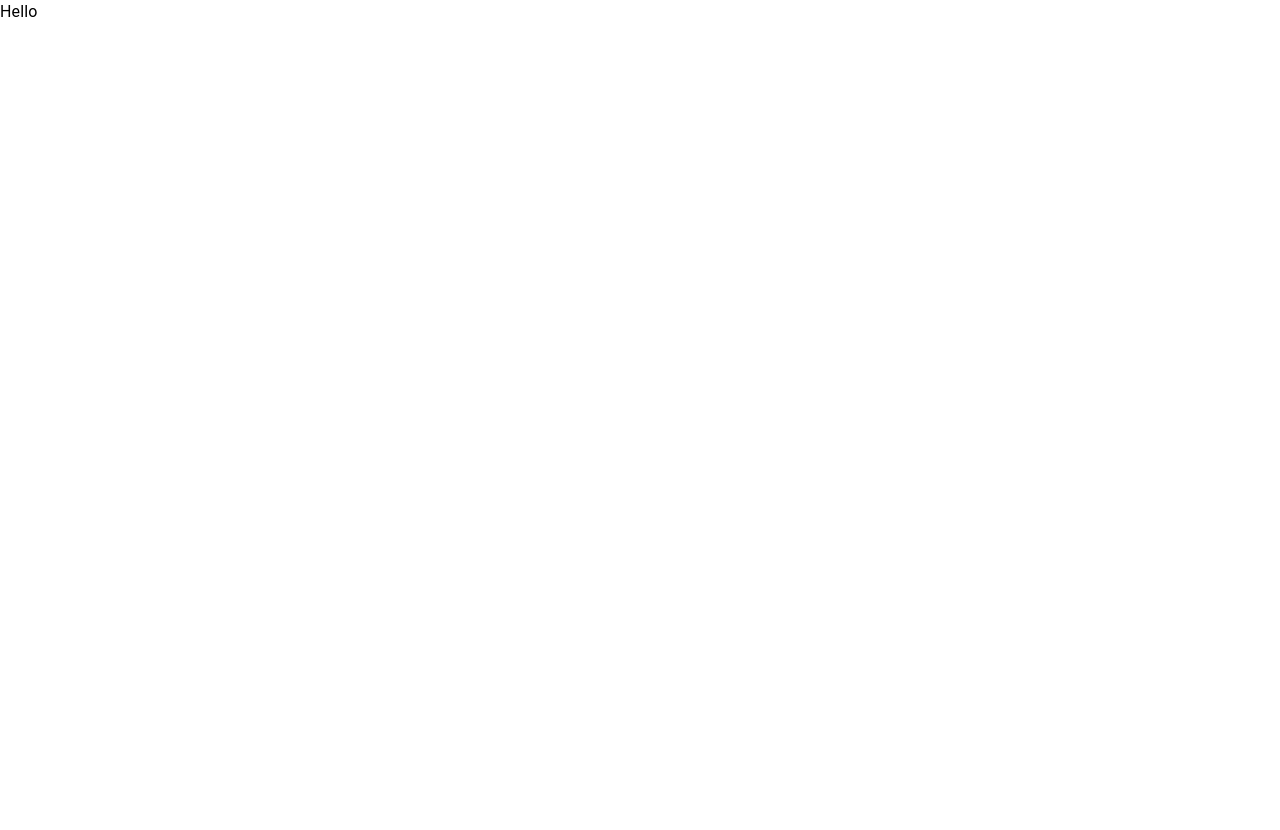
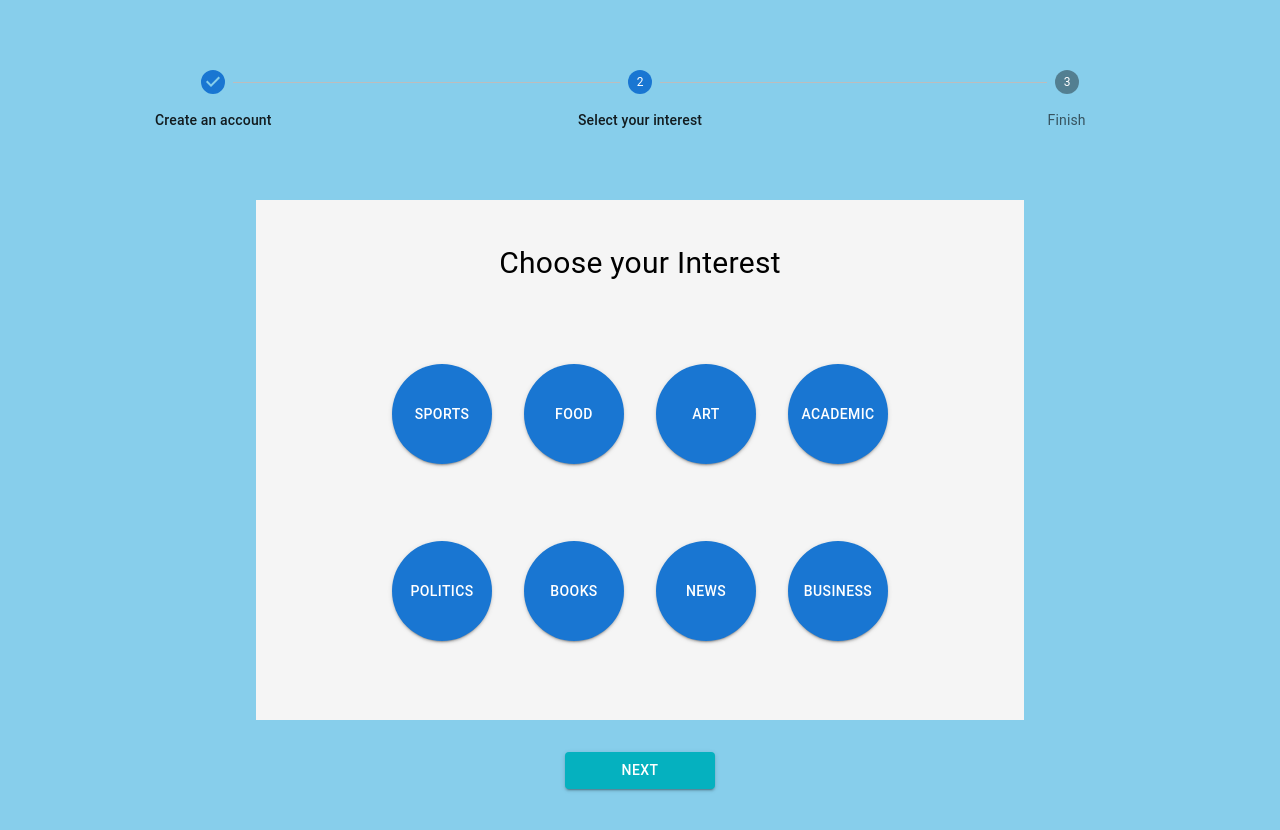
Before and after one commit to Nataquino/pnyx, a React (Create React App) app in the folder pnyx_frontend/: page /interest in a window 1280 px wide. Shown: the top 830 px of the page. Before the commit the page ends 800 px from the top, so only its background shows below. Built offline with nearby package versions, Linux system fonts and the light colour scheme.

Commit message:
feat: added interest page
might change the UI in the future

```diff
--- a/pnyx_frontend/src/App.js
+++ b/pnyx_frontend/src/App.js
@@ -13,4 +13,6 @@ function App() {
   );
 }
 
+
+
 export default App;
--- a/pnyx_frontend/src/pages/InterestPage.jsx
+++ b/pnyx_frontend/src/pages/InterestPage.jsx
@@ -2,17 +2,199 @@ import {
   Stack,
   Box,
   Typography,
-
+  Stepper,
+  Step,
+  StepLabel,
+  Container,
+  Button,
 } from "@mui/material";
 import { useState } from "react";
 import * as React from "react";
 import { useNavigate } from "react-router-dom";
 
 const InterestPage = () => {
-    return(
-        <Box>
-            <Typography>Hello</Typography>
+  const steps = ["Create an account", "Select your interest", "Finish"];
+
+  const navigate = useNavigate();
+  return (
+    <Stack
+      sx={{
+        backgroundColor: "skyblue",
+        height: "110vh",
+      }}
+    >
+      <Box
+        sx={{
+          marginTop: "70px",
+        }}
+      >
+        <Stepper activeStep={1} alternativeLabel>
+          {steps.map((label) => (
+            <Step key={label}>
+              <StepLabel>{label}</StepLabel>
+            </Step>
+          ))}
+        </Stepper>
       </Box>
+      <Container
+        sx={{
+          backgroundColor: "#F5F5F5",
+          width: "60vw",
+          height: "65vh",
+          display: "flex",
+          justifyContent: "center",
+          alignItems: "center",
+          flexDirection: "column",
+          marginTop: "70px",
+        }}
+      >
+        <Typography sx={{ marginTop: "40px" , fontSize: "30px"}}>Choose your Interest</Typography>
+        <Container
+          sx={{
+            width: "60vw",
+            height: "50vh",
+            display: "flex",
+            flexDirection: "row",
+            justifyContent: "center",
+            alignItems: "center",
+            marginLeft: -3
+          }}
+        >
+          <Button
+            variant="contained"
+            sx={{
+              height: "100px",
+              width: "100px",
+              borderRadius: "50%",
+              marginLeft: 2,
+              marginRight: 2,
+            }}
+          >
+            SPORTS
+          </Button>
+
+          <Button
+            variant="contained"
+            sx={{
+              height: "100px",
+              width: "100px",
+              borderRadius: "50%",
+              marginLeft: 2,
+              marginRight: 2,
+            }}
+          >
+            FOOD
+          </Button>
+          <Button
+            variant="contained"
+            sx={{
+              height: "100px",
+              width: "100px",
+              borderRadius: "50%",
+              marginLeft: 2,
+              marginRight: 2,
+            }}
+          >
+            ART
+          </Button>
+          <Button
+            variant="contained"
+            sx={{
+              height: "100px",
+              width: "100px",
+              borderRadius: "50%",
+              marginLeft: 2,
+              marginRight: 2,
+            }}
+          >
+            ACADEMIC
+          </Button>
+        </Container>
+        <Container
+          sx={{
+            width: "60vw",
+            height: "50vh",
+            display: "flex",
+            flexDirection: "row",
+            justifyContent: "center",
+            alignItems: "center",
+            marginLeft: -3,
+            marginTop: -10
+          }}
+        >
+          <Button
+            variant="contained"
+            sx={{
+              height: "100px",
+              width: "100px",
+              borderRadius: "50%",
+              marginLeft: 2,
+              marginRight: 2,
+            }}
+          >
+            POLITICS
+          </Button>
+
+          <Button
+            variant="contained"
+            sx={{
+              height: "100px",
+              width: "100px",
+              borderRadius: "50%",
+              marginLeft: 2,
+              marginRight: 2,
+            }}
+          >
+            BOOKS
+          </Button>
+          <Button
+            variant="contained"
+            sx={{
+              height: "100px",
+              width: "100px",
+              borderRadius: "50%",
+              marginLeft: 2,
+              marginRight: 2,
+            }}
+          >
+            NEWS
+          </Button>
+          <Button
+            variant="contained"
+            sx={{
+              height: "100px",
+              width: "100px",
+              borderRadius: "50%",
+              marginLeft: 2,
+              marginRight: 2,
+            }}
+          >
+            BUSINESS
+          </Button>
+        </Container>
+      </Container>
+
+      <Container
+        sx={{
+          display: "flex",
+          justifyContent: "center",
+          alignItems: "center",
+        }}
+      >
+        <Button
+          variant="contained"
+          sx={{
+            marginTop: 4,
+            backgroundColor: "#05B1BF",
+            width: 150,
+            marginBottom: 8,
+          }}
+          onClick={() => navigate("/signup")}
+        >
+          Next
+        </Button>
+      </Container>
+    </Stack>
   );
-}
+};
 export default InterestPage;
--- a/pnyx_frontend/src/pages/SignUpPage.jsx
+++ b/pnyx_frontend/src/pages/SignUpPage.jsx
@@ -17,19 +17,16 @@ import { useState } from "react";
 import * as React from "react";
 import { useNavigate } from "react-router-dom";
 
-
-
 const SignUpPage = () => {
   const steps = [
     "Create an account",
     "Select your interest",
-    "Finish Creating ",
+    "Finish",
   ];
 
   const handleChange = (event) => {
     setGender(event.target.value);
   };
-
 
   const navigate = useNavigate();
   const [username, setUsername] = useState("");
@@ -44,15 +41,14 @@ const SignUpPage = () => {
     <Stack
       sx={{
         backgroundColor: "skyblue",
-        height: "105vh",
+        height: "110vh",
       }}
     >
-      <Box
-        sx={{
-          marginTop: "45px",
-        }}
-      >
-        <Stepper activeStep={0} alternativeLabel>
+      <Box>
+        <Typography>
+          <span onClick={() => navigate("/")}>TTTTT</span>
+        </Typography>
+        <Stepper activeStep={0} alternativeLabel sx={{ marginTop: "70px" }}>
           {steps.map((label) => (
             <Step key={label}>
               <StepLabel>{label}</StepLabel>
@@ -105,7 +101,7 @@ const SignUpPage = () => {
           }}
         >
           <TextField
-          label="Enter Firstname"
+            label="Enter Firstname"
             value={firstname}
             onChange={(e) => {
               setFname(e.target.value);
@@ -113,7 +109,7 @@ const SignUpPage = () => {
             sx={{ width: "50%" }}
           />
           <TextField
-          label="Enter Lastname"
+            label="Enter Lastname"
             value={lastname}
             onChange={(e) => {
               setLname(e.target.value);
@@ -144,14 +140,13 @@ const SignUpPage = () => {
             </Select>
           </FormControl>
           <TextField
-          label="Birthdate"
+            label="Birthdate"
             value={birthdate}
             onChange={(e) => {
               setBirthdate(e.target.value);
             }}
-            InputLabelProps={{ shrink: true}}
+            InputLabelProps={{ shrink: true }}
             type="date"
-
             sx={{ marginLeft: "30px", width: "50%" }}
           />
         </Container>
@@ -166,7 +161,7 @@ const SignUpPage = () => {
           }}
         >
           <TextField
-          label="Enter Email"
+            label="Enter Email"
             sx={{
               width: "100%",
             }}
@@ -176,7 +171,7 @@ const SignUpPage = () => {
             }}
           />
           <TextField
-          label="Enter Password"
+            label="Enter Password"
             sx={{
               width: "100%",
               marginTop: "18px",
```
Lines whose indentation alone changed are shown as unchanged.
